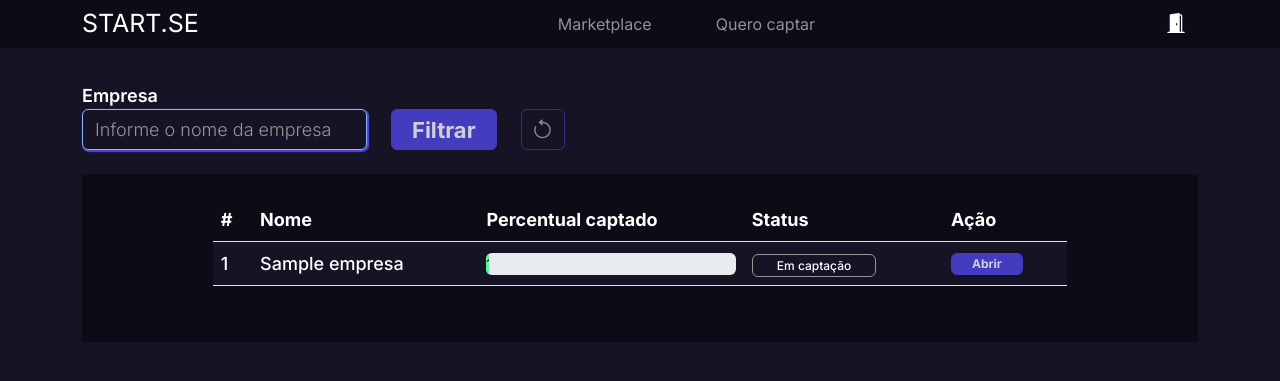
After one commit to gm-costa/startse_psw11, a Django app: page /empresarios/lista-empresas/ in a window 1280 px wide. The commit adds this page. Shown: the top 381 px of the page. Run offline with Django 5.2, Linux system fonts and the light colour scheme; a user stored in the database is signed in; tables that the repository leaves empty hold one stand-in row (values such as "Sample post").

Commit message:
Cria view e template para lista de empresas

```diff
--- /dev/null
+++ b/apps/empresarios/templates/lista_empresas.html
@@ -0,0 +1,59 @@
+{% extends "base.html" %}
+{% load static %}
+
+{% block 'title' %}Lista de empresas{% endblock 'title' %}
+
+{% block 'head' %}
+    <link rel="stylesheet" href="{% static 'geral/css/geral.css' %}">
+    <link rel="stylesheet" href="{% static 'geral/css/header.css' %}">
+    <link rel="stylesheet" href="{% static 'usuarios/css/usuarios.css' %}">
+    <link rel="stylesheet" href="{% static 'empresarios/css/empresarios.css' %}">
+{% endblock 'head' %}
+
+{% block 'body' %}
+    <div class="container inter">
+        {% include "partials/messages.html" %}
+        <form class="pb-4" action="{% url 'lista_empresas' %}" method="GET">
+            <div class="d-flex align-items-end gap-4 mt-4">
+                <div class="">
+                    <label>Empresa</label>
+                    <input type="text" class="form-control" name="empresa" placeholder="Informe o nome da empresa"
+                    {% if busca %}
+                        value="{{busca}}"
+                    {% endif %} autofocus>
+                </div>
+                <input type="submit" class="btn-cadastro bsm-px20" value="Filtrar">
+                <a href="{% url 'lista_empresas' %}" class="btn-secundario bsm-px10" data-bs-tt="tooltip" data-bs-title="Remover filtro"><i class="bi bi-arrow-counterclockwise"></i></a>
+            </div>
+        </form>
+        <div class="bg-color-dark p-4">
+            {% if empresas %}
+                <table class="table align-middle my-table">
+                    <thead>
+                        <tr>
+                            <th scope="col">#</th>
+                            <th scope="col">Nome</th>
+                            <th scope="col">Percentual captado</th>
+                            <th scope="col">Status</th>
+                            <th scope="col">Ação</th>
+                        </tr>
+                    </thead>
+                    <tbody>
+                        {% for empresa in empresas  %}
+                            <tr>
+                                <th scope="row">{{forloop.counter}}</th>
+                                <td>{{empresa.nome}}</td>
+                                <td>{{empresa.percent_equity}}</td>
+                                <td><span>Em captação</span></td>
+                                <td><a href="#" class="btn-cadastro">Abrir</a></td>
+                            </tr>
+                        {% endfor %}
+                    </tbody>
+                </table>
+            {% else %}
+                <p class="fs-30 fw-600 text-center">Não existe empresa cadastrada !</p>
+            {% endif %}
+
+        </div>
+    </div>
+{% endblock 'body' %}
--- a/apps/empresarios/urls.py
+++ b/apps/empresarios/urls.py
@@ -4,6 +4,7 @@ from . import views, htmx_views
 
 urlpatterns = [
     path('cadastrar-empresa/', views.cadastrar_empresa, name='cadastrar_empresa' ),
+    path('lista-empresas/', views.lista_empresas, name='lista_empresas' ),
 ]
 
 htmx_urlpatterns = [
--- a/apps/empresarios/views.py
+++ b/apps/empresarios/views.py
@@ -70,3 +70,14 @@ def cadastrar_empresa(request):
         return redirect(reverse('cadastrar_empresa'))
 
     return render(request, template_name, context)
+
+
+@login_required
+def lista_empresas(request):
+    template_name = 'lista_empresas.html'
+    empresas = Empresa.objects.all()
+    busca = request.GET.get('empresa')
+    if busca:
+        empresas = empresas.filter(nome__icontains=busca)
+    context = {'empresas': empresas, 'busca': busca}
+    return render(request, template_name, context)
--- a/core/urls.py
+++ b/core/urls.py
@@ -1,8 +1,13 @@
 from django.contrib import admin
-from django.urls import path, include
+from django.shortcuts import redirect
+from django.urls import path, include, reverse
+from django.conf import settings
+from django.conf.urls.static import static
+
 
 urlpatterns = [
     path('admin/', admin.site.urls),
     path('auth/', include('usuarios.urls')),
     path('empresarios/', include('empresarios.urls')),
-]
+    path('', lambda home: redirect(reverse('lista_empresas'))),
+] + static(settings.MEDIA_URL, document_root=settings.MEDIA_ROOT)
--- a/templates/partials/header.html
+++ b/templates/partials/header.html
@@ -2,7 +2,7 @@
 {% if request.user.is_authenticated %}
     <nav class="navbar navbar-expand-lg navbar-dark nav-menu">
         <div class="container">
-            <a class="navbar-brand" href="{ url 'home' %}">start.se</a>
+            <a class="navbar-brand" href="#">start.se</a>
             <button class="navbar-toggler" type="button" data-bs-toggle="collapse" data-bs-target="#navbarNav" aria-controls="navbarNav" aria-expanded="false" aria-label="Toggle navigation">
                 <span class="navbar-toggler-icon"></span>
             </button>
@@ -10,7 +10,7 @@
                 <div class="mx-auto">
                     <ul class="navbar-nav align-items-center gap-5">
                         <li class="nav-item">
-                            <a class="nav-link" href="{ url 'lista_empresas' %}">
+                            <a class="nav-link" href="{% url 'lista_empresas' %}">
                                 Marketplace
                             </a>
                         </li>
```
